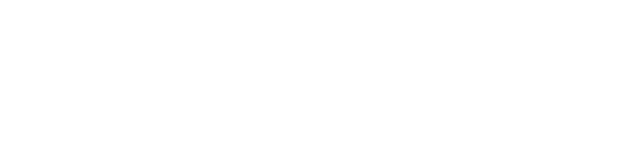
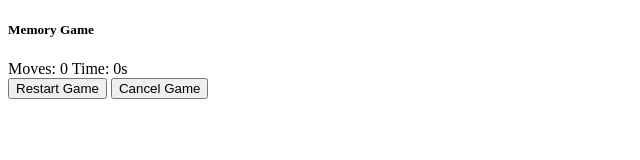
Before and after one commit to VaishnaviG77/memory-game, a plain HTML site: page index.html in a window 1280 px wide. Shown: the whole page, without its empty margins (0-640 px from the left). Drawn offline with Linux system fonts and the light colour scheme.

Commit message:
Update index.html

```diff
--- a/index.html
+++ b/index.html
@@ -7,7 +7,20 @@
     <link rel="stylesheet" href="style.css">
 </head>
 <body>
-
+    <header>
+        <h5>Memory Game</h5>
+    </header>
+    <div class="container"></div>
+    <div class="controls">
+        <div class="info">
+            <span id="moves">Moves: 0</span>
+            <span id="timer">Time: 0s</span>
+        </div>
+        <div class="buttons">
+            <button id="restart">Restart Game</button>
+            <button id="cancel">Cancel Game</button>
+        </div>
+    </div>
+    <script src="index.js"></script>
 </body>
-<script src="index.js"></script>
 </html>
```
